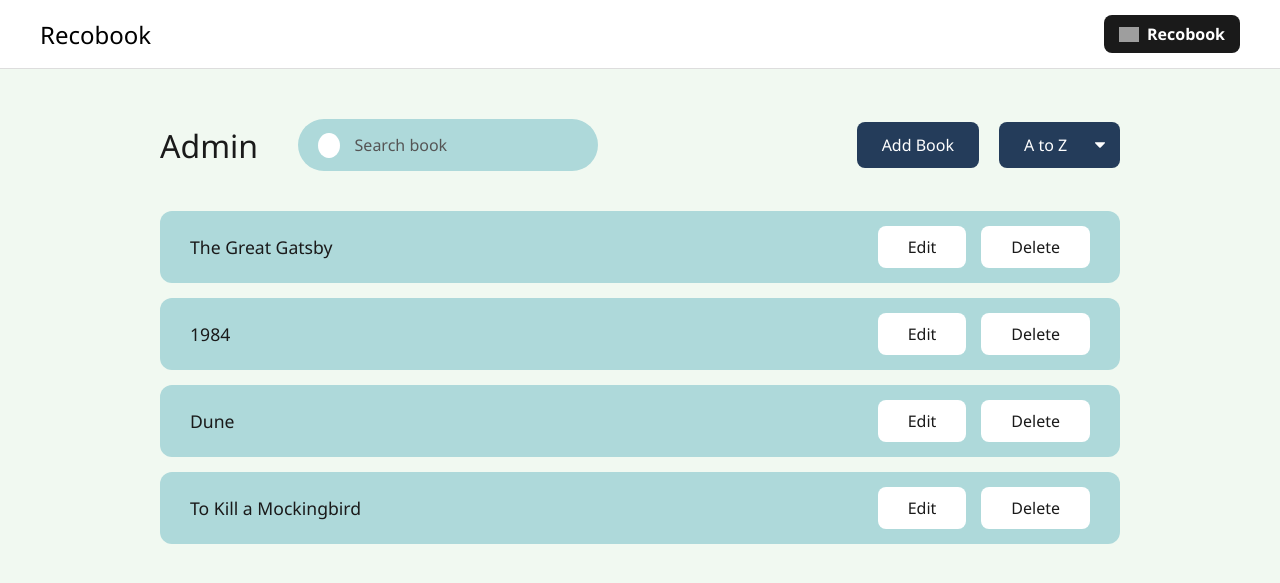
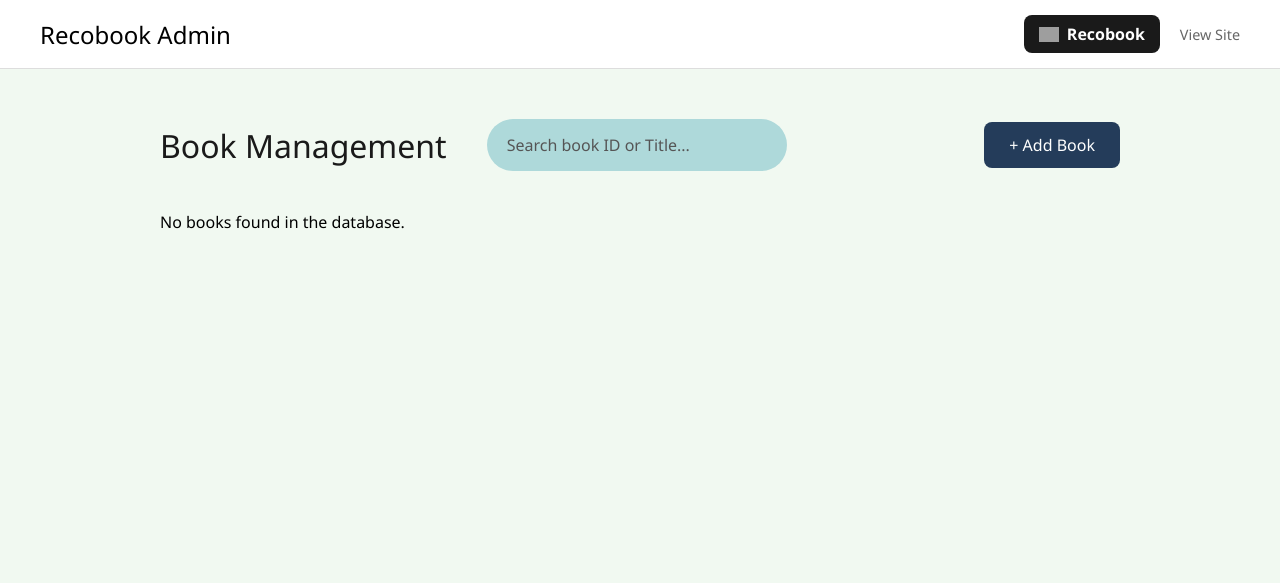
Before and after one commit to michaellian50/Recobook-Book-Recommendation-system-with-AI, a Flask app: template templates/admin.html in a window 1280 px wide. Shown: the top 583 px of the page. Run offline with Flask 3, Linux system fonts and the light colour scheme; the template is opened without the code that fills it, so the values that code supplies are empty; parts of the project's set-up code (start-up, migrations or seed data) failed here and were passed over; grey boxes are pictures that could not be loaded.

Commit message:
admin page added

```diff
--- a/app.py
+++ b/app.py
@@ -265,10 +265,36 @@ def register():
 def login():
     data = request.get_json()
     user = User.query.filter_by(email=data['email']).first()
+
     if user and user.check_password(data['password']):
+        # 1. Update the role in the database
+        if user.email == 'michael@admin.com':
+            user.role = 'admin'
+            db.session.commit()
+            # Refresh the user object from the database to be 100% sure
+            db.session.refresh(user)
+
+        # 2. Save info to session (Now using the updated role)
         session['user_id'] = user.user_id
-        return jsonify({"message": "Login successful"}), 200
+        session['role'] = user.role
+
+        # 3. Use the session role for the redirect logic
+        if session.get('role') == 'admin':
+            return jsonify({"message": "Admin login successful", "redirect": "/admin_dashboard"}), 200
+        else:
+            return jsonify({"message": "Login successful", "redirect": "/"}), 200
+
     return jsonify({"message": "Invalid credentials"}), 401
+
+@app.route('/admin_dashboard')
+def admin_dashboard():
+    # Security check: Are you logged in? Are you an admin?
+    if 'user_id' not in session or session.get('role') != 'admin':
+        return redirect('/login_page')
+
+    # Fetch books to show in the admin table
+    all_books = Book.query.order_by(Book.book_id.desc()).limit(100).all()
+    return render_template('admin.html', books=all_books)
 
 if __name__ == '__main__':
     app.run(debug=True)
--- a/static/admin.css
+++ b/static/admin.css
@@ -7,6 +7,11 @@
 
 body {
     background-color: #f1f9f1;
+}
+
+/* Hide scrollbar for a cleaner look */
+body::-webkit-scrollbar {
+    display: none;
 }
 
 /* Perfect Centered Navbar Logic */
--- a/templates/admin-add.html
+++ b/templates/admin-add.html
@@ -4,7 +4,7 @@
     <meta charset="UTF-8">
     <meta name="viewport" content="width=device-width, initial-scale=1.0">
     <title>Recobook - Add Book</title>
-    <link rel="stylesheet" href="admin-add.css">
+    <link rel="stylesheet" href="{{ url_for('static', filename='admin-add.css') }}">
 </head>
 <body>
 
--- a/templates/admin-edit.html
+++ b/templates/admin-edit.html
@@ -4,7 +4,7 @@
     <meta charset="UTF-8">
     <meta name="viewport" content="width=device-width, initial-scale=1.0">
     <title>Recobook - Edit Book</title>
-    <link rel="stylesheet" href="admin-edit.css">
+    <link rel="stylesheet" href="{{ url_for('static', filename='admin-edit.css') }}">
 </head>
 <body>
 
--- a/templates/admin.html
+++ b/templates/admin.html
@@ -4,13 +4,13 @@
     <meta charset="UTF-8">
     <meta name="viewport" content="width=device-width, initial-scale=1.0">
     <title>Recobook - Admin Dashboard</title>
-    <link rel="stylesheet" href="admin.css">
+    <link rel="stylesheet" href="{{ url_for('static', filename='admin.css') }}">
 </head>
 <body>
 
     <header class="navbar">
         <div class="nav-left">
-            <div class="logo-text">Recobook</div>
+            <div class="logo-text">Recobook Admin</div>
         </div>
 
         <div class="nav-right">
@@ -18,63 +18,160 @@
                 <img src="https://cdn-icons-png.flaticon.com/512/2232/2232688.png" alt="icon" width="20">
                 <span>Recobook</span>
             </div>
+            <a href="/" style="margin-left: 20px; color: #666; text-decoration: none; font-size: 0.9rem;">View Site</a>
         </div>
     </header>
 
     <main class="admin-container">
         <div class="admin-controls">
             <div class="controls-left">
-                <h1 class="admin-title">Admin</h1>
+                <h1 class="admin-title">Book Management</h1>
                 <div class="admin-search-box">
-                    <div class="search-icon-circle"></div>
-                    <input type="text" placeholder="Search book" id="adminSearch">
+                    <input type="text" placeholder="Search book ID or Title..." id="adminSearch" onkeyup="filterBooks()">
                 </div>
             </div>
 
             <div class="controls-right">
-                <button class="btn-dark" onclick="alert('Open Add Book Form')">Add Book</button>
-                <select class="btn-dark dropdown-btn">
-                    <option>A to Z</option>
-                    <option>Z to A</option>
-                    <option>Newest</option>
-                </select>
+                <button class="btn-dark" onclick="openModal()">+ Add Book</button>
             </div>
         </div>
 
-        <div class="admin-list">
-            <div class="admin-book-item">
-                <h3 class="admin-book-title">The Great Gatsby</h3>
-                <div class="admin-actions">
-                    <button class="btn-white">Edit</button>
-                    <button class="btn-white">Delete</button>
+        <div class="admin-list" id="adminList">
+            {% if books %}
+                {% for book in books %}
+                <div class="admin-book-item" data-title="{{ book.title.lower() }}">
+                    <div class="book-info">
+                        <span class="book-id">#{{ book.book_id }}</span>
+                        <h3 class="admin-book-title">{{ book.title }}</h3>
+                        <p class="admin-book-author">{{ book.authors }}</p>
+                    </div>
+                    <div class="admin-actions">
+                        <button class="btn-white"
+                                data-id="{{ book.book_id }}"
+                                data-title="{{ book.title|replace('"', '&quot;') }}"
+                                data-authors="{{ book.authors|replace('"', '&quot;') }}"
+                                data-genres="{{ book.genres|replace('"', '&quot;') }}"
+                                onclick="prepareEdit(this)">
+                            Edit
+                        </button>
+                        <button class="btn-white del-btn" onclick="deleteBook('{{ book.book_id }}')" style="color: red;">Delete</button>
+                    </div>
                 </div>
-            </div>
-
-            <div class="admin-book-item">
-                <h3 class="admin-book-title">1984</h3>
-                <div class="admin-actions">
-                    <button class="btn-white">Edit</button>
-                    <button class="btn-white">Delete</button>
-                </div>
-            </div>
-
-            <div class="admin-book-item">
-                <h3 class="admin-book-title">Dune</h3>
-                <div class="admin-actions">
-                    <button class="btn-white">Edit</button>
-                    <button class="btn-white">Delete</button>
-                </div>
-            </div>
-
-            <div class="admin-book-item">
-                <h3 class="admin-book-title">To Kill a Mockingbird</h3>
-                <div class="admin-actions">
-                    <button class="btn-white">Edit</button>
-                    <button class="btn-white">Delete</button>
-                </div>
-            </div>
+                {% endfor %}
+            {% else %}
+                <p>No books found in the database.</p>
+            {% endif %}
         </div>
     </main>
 
+    <div id="bookModal" class="modal" style="display:none; position: fixed; z-index: 1001; left: 0; top: 0; width: 100%; height: 100%; background: rgba(0,0,0,0.5); align-items: center; justify-content: center;">
+        <div class="modal-content" style="background: white; padding: 30px; border-radius: 15px; width: 500px; max-width: 90%; box-shadow: 0 5px 15px rgba(0,0,0,0.3);">
+            <h2 id="modalTitle" style="margin-bottom: 20px;">Add New Book</h2>
+            <form id="adminBookForm">
+                <input type="hidden" id="form_book_id">
+                <div style="margin-bottom: 15px;">
+                    <label>Title</label><br>
+                    <input type="text" id="form_title" style="width: 100%; padding: 10px; border-radius: 5px; border: 1px solid #ddd;" required>
+                </div>
+                <div style="margin-bottom: 15px;">
+                    <label>Author</label><br>
+                    <input type="text" id="form_author" style="width: 100%; padding: 10px; border-radius: 5px; border: 1px solid #ddd;" required>
+                </div>
+                <div style="margin-bottom: 15px;">
+                    <label>Genres</label><br>
+                    <input type="text" id="form_genres" style="width: 100%; padding: 10px; border-radius: 5px; border: 1px solid #ddd;" required>
+                </div>
+                <div style="margin-bottom: 20px;">
+                    <label>Description</label><br>
+                    <textarea id="form_description" rows="4" style="width: 100%; padding: 10px; border-radius: 5px; border: 1px solid #ddd;" required></textarea>
+                </div>
+                <div class="modal-buttons" style="display: flex; gap: 10px; justify-content: flex-end;">
+                    <button type="button" class="btn-white" onclick="closeModal()">Cancel</button>
+                    <button type="submit" class="btn-dark" style="background: #1a1a1a; color: white; padding: 10px 20px; border: none; border-radius: 5px; cursor: pointer;">Save Book</button>
+                </div>
+            </form>
+        </div>
+    </div>
+
+    <script>
+        // Modal Control
+        function openModal() {
+            document.getElementById('bookModal').style.display = 'flex';
+            document.getElementById('adminBookForm').reset();
+            document.getElementById('form_book_id').value = '';
+            document.getElementById('modalTitle').innerText = 'Add New Book';
+        }
+
+        function closeModal() {
+            document.getElementById('bookModal').style.display = 'none';
+        }
+
+        // Edit Functionality
+        // Replace your old editBook function with this:
+        function prepareEdit(button) {
+            // 1. Read the data from the button's attributes
+            const id = button.getAttribute('data-id');
+            const title = button.getAttribute('data-title');
+            const authors = button.getAttribute('data-authors');
+            const genres = button.getAttribute('data-genres');
+
+            // 2. Open the modal
+            openModal();
+
+            // 3. Fill the form fields with the data we just read
+            document.getElementById('modalTitle').innerText = 'Edit Book';
+            document.getElementById('form_book_id').value = id;
+            document.getElementById('form_title').value = title;
+            document.getElementById('form_author').value = authors;
+            document.getElementById('form_genres').value = genres;
+        }
+
+        // Save (Add/Update) Logic
+        document.getElementById('adminBookForm').onsubmit = async (e) => {
+            e.preventDefault();
+            const data = {
+                book_id: document.getElementById('form_book_id').value,
+                title: document.getElementById('form_title').value,
+                authors: document.getElementById('form_author').value,
+                genres: document.getElementById('form_genres').value,
+                description: document.getElementById('form_description').value
+            };
+
+            const response = await fetch('/api/admin/book/save', {
+                method: 'POST',
+                headers: {'Content-Type': 'application/json'},
+                body: JSON.stringify(data)
+            });
+
+            if (response.ok) {
+                location.reload();
+            } else {
+                alert("Error saving book.");
+            }
+        };
+
+        // Delete Logic
+        async function deleteBook(id) {
+            if (confirm("Permanently delete this book from Recobook database?")) {
+                const response = await fetch(`/api/admin/book/delete/${id}`, { method: 'DELETE' });
+                if (response.ok) {
+                    location.reload();
+                }
+            }
+        }
+
+        // Quick Client-side Search Filter
+        function filterBooks() {
+            const input = document.getElementById('adminSearch').value.toLowerCase();
+            const items = document.getElementsByClassName('admin-book-item');
+            for (let item of items) {
+                if (item.getAttribute('data-title').includes(input)) {
+                    item.style.display = "flex";
+                } else {
+                    item.style.display = "none";
+                }
+            }
+        }
+    </script>
 </body>
 </html>
```
Also changed, not shown: static/auth.js (+6 -2 lines).
